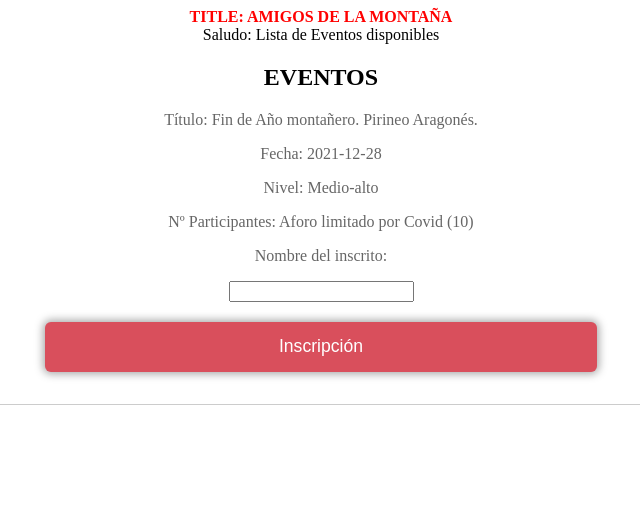
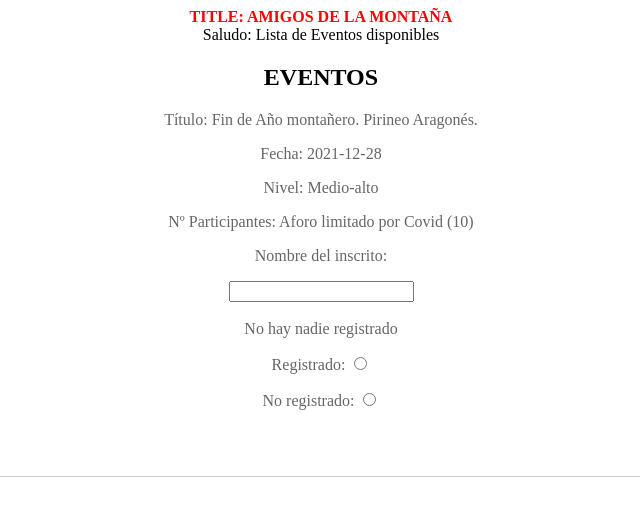
Before and after one commit to eboe62-appvisibility/formacion_angular_campusMVP_2303_001, an Angular app: page / in a window 1280 px wide. Shown: the top 516 px of the page, without its empty margins (319-959 px from the left). Built offline with nearby package versions, Linux system fonts and the light colour scheme.

Commit message:
added 06_Binding. issue#6

```diff
--- a/src/app/evento/evento.component.html
+++ b/src/app/evento/evento.component.html
@@ -16,15 +16,26 @@
     <p>Nº Participantes: {{getNparticipantes_eve()<=10? "Aforo limitado por Covid (10)":getNparticipantes_eve()}}</p>
     <p>Nombre del inscrito: {{apodo_prs.value}}</p>
 
-<!-- Opción 1: Mediante botón -->
+<!-- Opción 1: Mediante botón
 	<input type="text" #apodo_prs>
 	<input type="button" class="login_button" value="Inscripción" (click)="llamaApodo_prs(apodo_prs.value)">
+-->
 <!-- Opción 2: Al salir del input
 	<input type="button" class="login_button" value="Inscripción" (keyup)="llamaApodo_prs(apodo_prs.value)">
 -->
-<!-- Opción 3: Según se va escribiendo
-	<input type="text" #apodo_prs (keyup)="0">
+<!-- Opción 3: Según se va escribiendo -->
+		<input type="text" #apodo_prs (keyup)="0" [disabled]="habilitacionCuadro">
+		<br/>
+		<br/>
+		{{textoRegistro}}
+		<br/>
+<!--
+		<p>Registrado: <input type="checkbox" id="registro" [checked]="userRegistrado" (click)="setRegistroUsuario()"></p>
 -->
+		<p>Registrado: <input type="radio" value="si" name="nRegistro" id="registro" [checked]="userRegistrado" (click)="setRegistroUsuario($event)"></p>
+		<p>No registrado: <input type="radio" value="no" name="nRegistro" (click)="setRegistroUsuario($event)"></p>
+		<br/>
+		{{getRegistroUsuario()}}
 	</div>
 
 	<hr class="evento_line">
--- a/src/app/evento/evento.component.ts
+++ b/src/app/evento/evento.component.ts
@@ -17,6 +17,25 @@ export class EventoComponent implements OnInit {
   private nparticipantes_eve=10;
   apodo_prs="...";
 
+  habilitacionCuadro=false;
+  userRegistrado=false;
+  textoRegistro="No hay nadie registrado"
+
+  getRegistroUsuario(){
+    this.userRegistrado=false;
+  }
+
+  setRegistroUsuario(event:Event){
+    //alert ("El usuario se acaba de registrar")
+    //this.textoRegistro="El usuario se acaba de registrar"
+    //alert(event.target);
+    if((<HTMLInputElement>event.target).value=="si"){
+      this.textoRegistro="El usuario se acaba de registrar"
+    }else{
+      this.textoRegistro="No hay nadie registrado"
+    }
+  }
+
   llamaApodo_prs(value:string){
   }
 
```
